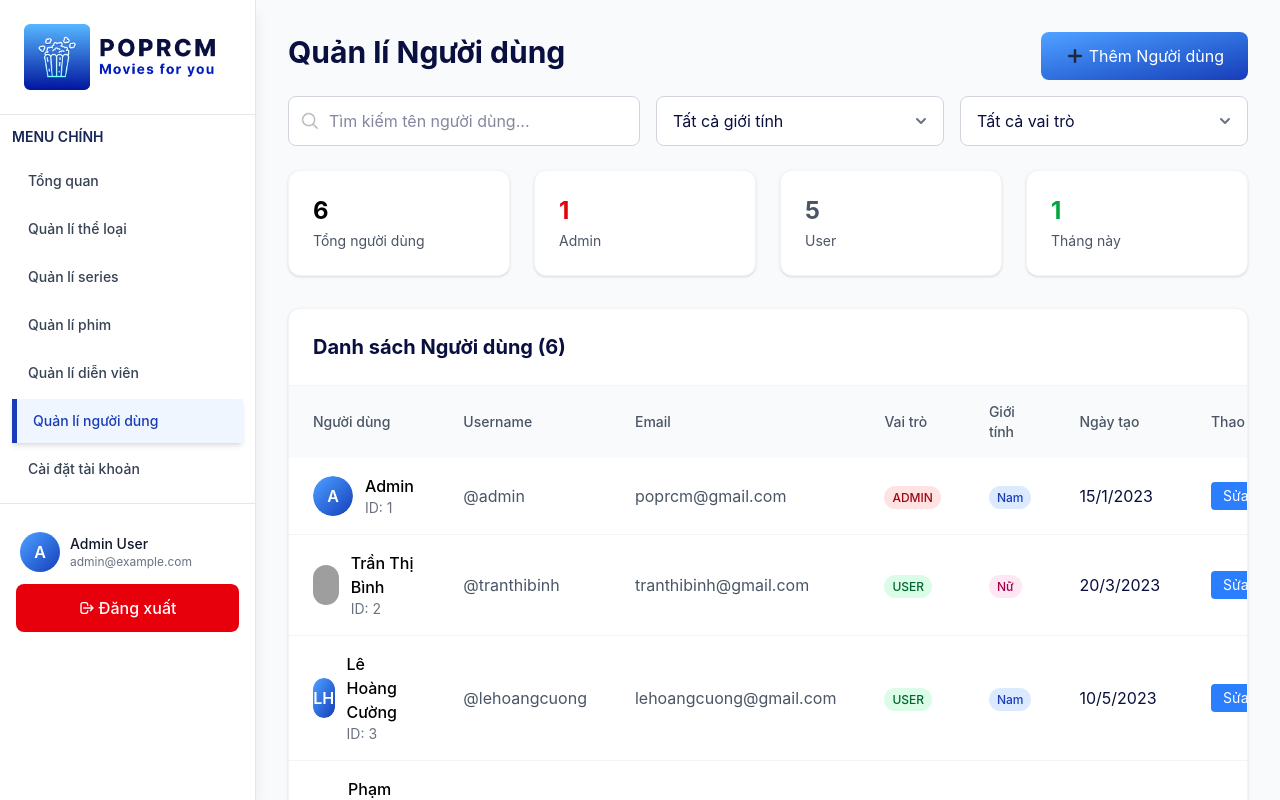
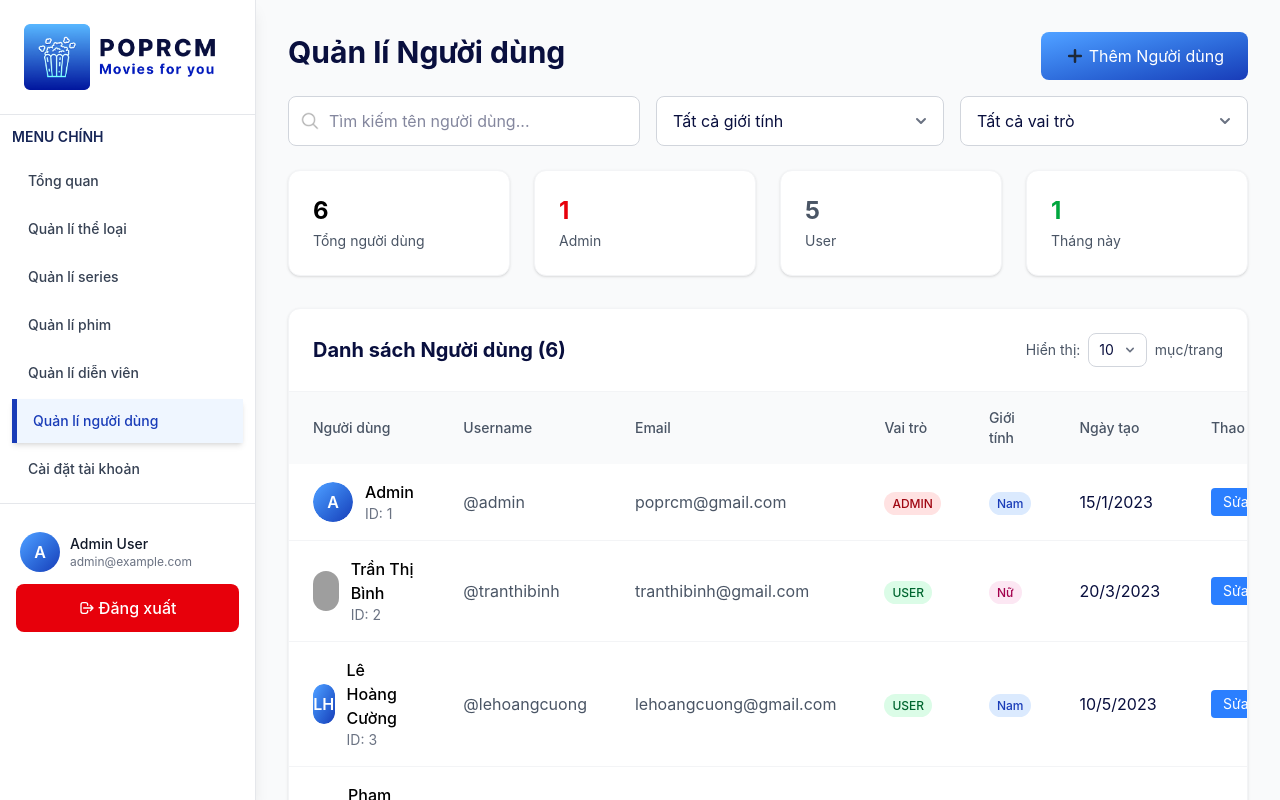
Before and after one commit to sunwane/poprcm-admin-fe, a Next.js app: page /users in a window 1280 px wide. Shown: the top 800 px of the page. Built offline with nearby package versions, Linux system fonts and the light colour scheme; grey boxes are pictures that could not be loaded.

Commit message:
adding pagination, add more size for formselect

```diff
--- a/src/app/users/page.tsx
+++ b/src/app/users/page.tsx
@@ -7,6 +7,7 @@ import GradientButton from '@/components/ui/GradientButton';
 import UserModal from '@/components/modalForm/UserModal';
 import SearchBar from '@/components/ui/SearchBar';
 import FormSelect from '@/components/ui/FormSelect';
+import Pagination from '@/components/ui/Pagination';
 
 export default function Users() {
   const {
@@ -17,12 +18,18 @@ export default function Users() {
     filterRole,
     searchQuery,
     filteredUsers,
+    paginatedUsers, // Sử dụng paginatedUsers thay vì filteredUsers
     stats,
+    currentPage,
+    totalPages,
+    itemsPerPage,
     handleEdit,
     handleDelete,
     handleOpenAddModal,
     handleCloseModal,
     handleSaveUser,
+    handlePageChange,
+    handleItemsPerPageChange,
     setFilterGender,
     setFilterRole,
     setSearchQuery,
@@ -103,9 +110,29 @@ export default function Users() {
 
       {/* Users Table */}
       <div className="bg-white rounded-xl shadow-sm border border-gray-100 overflow-hidden">
-        <div className="p-6 border-b border-gray-100">
-          <h2 className="text-xl font-bold text-(--text-title)">Danh sách Người dùng ({filteredUsers.length})</h2>
+        <div className="p-6 border-b border-gray-100 flex justify-between items-center">
+          <h2 className="text-xl font-bold text-(--text-title)">
+            Danh sách Người dùng ({filteredUsers.length})
+          </h2>
+
+          {/* Items per page selector */}
+          <div className="flex items-center space-x-2 max-w-100">
+            <span className="text-sm text-gray-600 text-nowrap">Hiển thị:</span>
+            <FormSelect
+              size='small'
+              filter={itemsPerPage.toString()}
+              onChange={(value: string) => handleItemsPerPageChange(parseInt(value))}
+              options={[
+                { value: '5', label: '5' },
+                { value: '10', label: '10' },
+                { value: '20', label: '20' },
+                { value: '50', label: '50' },
+              ]}
+            />
+            <span className="text-sm text-gray-600">mục/trang</span>
+          </div>
         </div>
+
         <div className="overflow-x-auto">
           <table className="w-full">
             <thead className="bg-gray-50">
@@ -120,7 +147,7 @@ export default function Users() {
               </tr>
             </thead>
             <tbody className="divide-y divide-gray-100">
-              {filteredUsers.map((user) => (
+              {paginatedUsers.map((user) => (
                 <tr key={user.id} className="hover:bg-blue-50">
                   <td className="px-6 py-4">
                     <div className="flex items-center">
@@ -175,6 +202,15 @@ export default function Users() {
             </tbody>
           </table>
         </div>
+
+        {/* Pagination */}
+        <Pagination
+          currentPage={currentPage}
+          totalPages={totalPages}
+          onPageChange={handlePageChange}
+          itemsPerPage={itemsPerPage}
+          totalItems={filteredUsers.length}
+        />
       </div>
 
       {/* User Modal */}
--- a/src/components/ui/FormSelect.tsx
+++ b/src/components/ui/FormSelect.tsx
@@ -4,27 +4,60 @@ export interface FormSelectProps {
   filter?: string;
   onChange: (value: string) => void;
   options: { value: string; label: string }[];
+  size?: 'small' | 'medium' | 'large'; // Thêm 'large' nếu cần
 }
 
-export default function FormSelect({ filter, onChange, options}: FormSelectProps) {
+export default function FormSelect({ filter, onChange, options, size = "medium" }: FormSelectProps) {
   const [isOpen, setIsOpen] = useState(false);
 
   const handleSelect = (value: string) => {
     onChange(value);
-    setIsOpen(false); // Đóng dropdown sau khi chọn
+    setIsOpen(false);
   };
 
+  // Định nghĩa các class CSS cho từng size
+  const sizeClasses = {
+    small: {
+      button: "px-2.5 py-1.5 pr-8 text-sm",
+      icon: "w-4 h-4 right-2",
+      dropdown: "text-sm",
+      item: "px-3 py-1.5"
+    },
+    medium: {
+      button: "px-4 py-3 pr-10 text-base",
+      icon: "w-5 h-5 right-3",
+      dropdown: "text-base",
+      item: "px-4 py-2"
+    },
+    large: {
+      button: "px-5 py-4 pr-12 text-lg",
+      icon: "w-6 h-6 right-4",
+      dropdown: "text-lg",
+      item: "px-5 py-3"
+    }
+  };
+
+  const currentSize = sizeClasses[size];
+
   return (
-    <div className="relative w-full"> {/* Đảm bảo container chiếm toàn bộ chiều rộng */}
+    <div className="relative w-full">
       {/* Trigger */}
       <button
         type="button"
         onClick={() => setIsOpen(!isOpen)}
-        className="bg-white border border-gray-300 rounded-lg px-4 py-3 pr-10 focus:ring-2 focus:ring-blue-600 focus:outline-transparent appearance-none w-full flex items-center justify-between relative"
+        className={`
+          bg-white border border-gray-300 rounded-lg
+          focus:ring-2 focus:ring-blue-600 focus:outline-transparent
+          appearance-none w-full flex items-center justify-between relative
+          ${currentSize.button}
+        `}
       >
         <span>{options.find(option => option.value === filter)?.label || "Chọn"}</span>
         <svg
-          className="absolute right-3 top-1/2 transform -translate-y-1/2 w-5 h-5 text-gray-500 pointer-events-none"
+          className={`
+            absolute top-1/2 transform -translate-y-1/2 text-gray-500 pointer-events-none
+            ${currentSize.icon}
+          `}
           xmlns="http://www.w3.org/2000/svg"
           viewBox="0 0 20 20"
           fill="currentColor"
@@ -39,12 +72,19 @@ export default function FormSelect({ filter, onChange, options}: FormSelectProps
 
       {/* Dropdown Menu */}
       {isOpen && (
-        <ul className="absolute z-10 bg-white border border-gray-300 rounded-lg shadow-lg mt-2 w-full">
+        <ul className={`
+          absolute z-10 bg-white border border-gray-300 rounded-lg shadow-lg mt-2 w-full
+          ${currentSize.dropdown}
+        `}>
           {options.map(option => (
             <li
               key={option.value}
               onClick={() => handleSelect(option.value)}
-              className="px-4 py-2 hover:bg-blue-100 cursor-pointer"
+              className={`
+                hover:bg-blue-100 cursor-pointer transition-colors
+                ${currentSize.item}
+                ${option.value === filter ? 'bg-blue-50 text-blue-600' : ''}
+              `}
             >
               {option.label}
             </li>
--- /dev/null
+++ b/src/components/ui/Pagination.tsx
@@ -0,0 +1,115 @@
+interface PaginationProps {
+  currentPage: number;
+  totalPages: number;
+  onPageChange: (page: number) => void;
+  itemsPerPage: number;
+  totalItems: number;
+}
+
+export default function Pagination({
+  currentPage,
+  totalPages,
+  onPageChange,
+  itemsPerPage,
+  totalItems
+}: PaginationProps) {
+  const startItem = (currentPage - 1) * itemsPerPage + 1;
+  const endItem = Math.min(currentPage * itemsPerPage, totalItems);
+
+  const getPageNumbers = () => {
+    const pages = [];
+    const maxVisiblePages = 5;
+
+    let startPage = Math.max(1, currentPage - Math.floor(maxVisiblePages / 2));
+    let endPage = Math.min(totalPages, startPage + maxVisiblePages - 1);
+
+    if (endPage - startPage + 1 < maxVisiblePages) {
+      startPage = Math.max(1, endPage - maxVisiblePages + 1);
+    }
+
+    for (let i = startPage; i <= endPage; i++) {
+      pages.push(i);
+    }
+
+    return pages;
+  };
+
+  if (totalPages <= 1) return null;
+
+  return (
+    <div className="flex items-center justify-between px-6 py-4 bg-white border-t border-gray-100">
+      <div className="text-sm text-gray-600">
+        Hiển thị {startItem} - {endItem} trong tổng số {totalItems} kết quả
+      </div>
+
+      <div className="flex items-center space-x-2">
+        {/* Previous Button */}
+        <button
+          onClick={() => onPageChange(currentPage - 1)}
+          disabled={currentPage === 1}
+          className="px-3 py-2 text-sm font-medium text-gray-600 bg-white border border-gray-300 rounded-lg hover:bg-gray-50 disabled:opacity-50 disabled:cursor-not-allowed transition-colors"
+        >
+          <svg className="w-4 h-4" fill="none" stroke="currentColor" viewBox="0 0 24 24">
+            <path strokeLinecap="round" strokeLinejoin="round" strokeWidth={2} d="M15 19l-7-7 7-7" />
+          </svg>
+        </button>
+
+        {/* First Page */}
+        {getPageNumbers()[0] > 1 && (
+          <>
+            <button
+              onClick={() => onPageChange(1)}
+              className="px-3 py-2 text-sm font-medium text-gray-600 bg-white border border-gray-300 rounded-lg hover:bg-gray-50 transition-colors"
+            >
+              1
+            </button>
+            {getPageNumbers()[0] > 2 && (
+              <span className="px-2 text-gray-400">...</span>
+            )}
+          </>
+        )}
+
+        {/* Page Numbers */}
+        {getPageNumbers().map((page) => (
+          <button
+            key={page}
+            onClick={() => onPageChange(page)}
+            className={`px-3 py-2 text-sm font-medium rounded-lg transition-colors ${
+              currentPage === page
+                ? 'bg-blue-600 text-white border border-blue-600'
+                : 'text-gray-600 bg-white border border-gray-300 hover:bg-gray-50'
+            }`}
+          >
+            {page}
+          </button>
+        ))}
+
+        {/* Last Page */}
+        {getPageNumbers()[getPageNumbers().length - 1] < totalPages && (
+          <>
+            {getPageNumbers()[getPageNumbers().length - 1] < totalPages - 1 && (
+              <span className="px-2 text-gray-400">...</span>
+            )}
+            <button
+              onClick={() => onPageChange(totalPages)}
+              className="px-3 py-2 text-sm font-medium text-gray-600 bg-white border border-gray-300 rounded-lg hover:bg-gray-50 transition-colors"
+            >
+              {totalPages}
+            </button>
+          </>
+        )}
+
+        {/* Next Button */}
+        <button
+          onClick={() => onPageChange(currentPage + 1)}
+          disabled={currentPage === totalPages}
+          className="px-3 py-2 text-sm font-medium text-gray-600 bg-white border border-gray-300 rounded-lg hover:bg-gray-50 disabled:opacity-50 disabled:cursor-not-allowed transition-colors"
+        >
+          <svg className="w-4 h-4" fill="none" stroke="currentColor" viewBox="0 0 24 24">
+            <path strokeLinecap="round" strokeLinejoin="round" strokeWidth={2} d="M9 5l7 7-7 7" />
+          </svg>
+        </button>
+      </div>
+    </div>
+  );
+}
--- a/src/hooks/useUsers.ts
+++ b/src/hooks/useUsers.ts
@@ -10,6 +10,10 @@ export const useUsers = () => {
   const [filterGender, setFilterGender] = useState<FilterGender>('all');
   const [filterRole, setFilterRole] = useState<FilterRole>('all');
   const [searchQuery, setSearchQuery] = useState('');
+
+  // Pagination states
+  const [currentPage, setCurrentPage] = useState(1);
+  const [itemsPerPage, setItemsPerPage] = useState(10);
 
   // Load users on mount
   useEffect(() => {
@@ -39,6 +43,21 @@ export const useUsers = () => {
       return genderMatch && roleMatch && searchMatch;
     });
   }, [users, filterGender, filterRole, searchQuery]);
+
+  // Paginated users
+  const paginatedUsers = useMemo(() => {
+    const startIndex = (currentPage - 1) * itemsPerPage;
+    const endIndex = startIndex + itemsPerPage;
+    return filteredUsers.slice(startIndex, endIndex);
+  }, [filteredUsers, currentPage, itemsPerPage]);
+
+  // Pagination info
+  const totalPages = Math.ceil(filteredUsers.length / itemsPerPage);
+
+  // Reset to first page when filters change
+  useEffect(() => {
+    setCurrentPage(1);
+  }, [filterGender, filterRole, searchQuery]);
 
   // Calculate stats
   const stats = useMemo(() => ({
@@ -102,6 +121,15 @@ export const useUsers = () => {
     }
   };
 
+  const handlePageChange = (page: number) => {
+    setCurrentPage(page);
+  };
+
+  const handleItemsPerPageChange = (newItemsPerPage: number) => {
+    setItemsPerPage(newItemsPerPage);
+    setCurrentPage(1);
+  };
+
   return {
     // State
     users,
@@ -112,7 +140,13 @@ export const useUsers = () => {
     filterRole,
     searchQuery,
     filteredUsers,
+    paginatedUsers,
     stats,
+
+    // Pagination
+    currentPage,
+    totalPages,
+    itemsPerPage,
 
     // Actions
     handleEdit,
@@ -120,6 +154,8 @@ export const useUsers = () => {
     handleOpenAddModal,
     handleCloseModal,
     handleSaveUser,
+    handlePageChange,
+    handleItemsPerPageChange,
     setFilterGender,
     setFilterRole,
     setSearchQuery,
```
